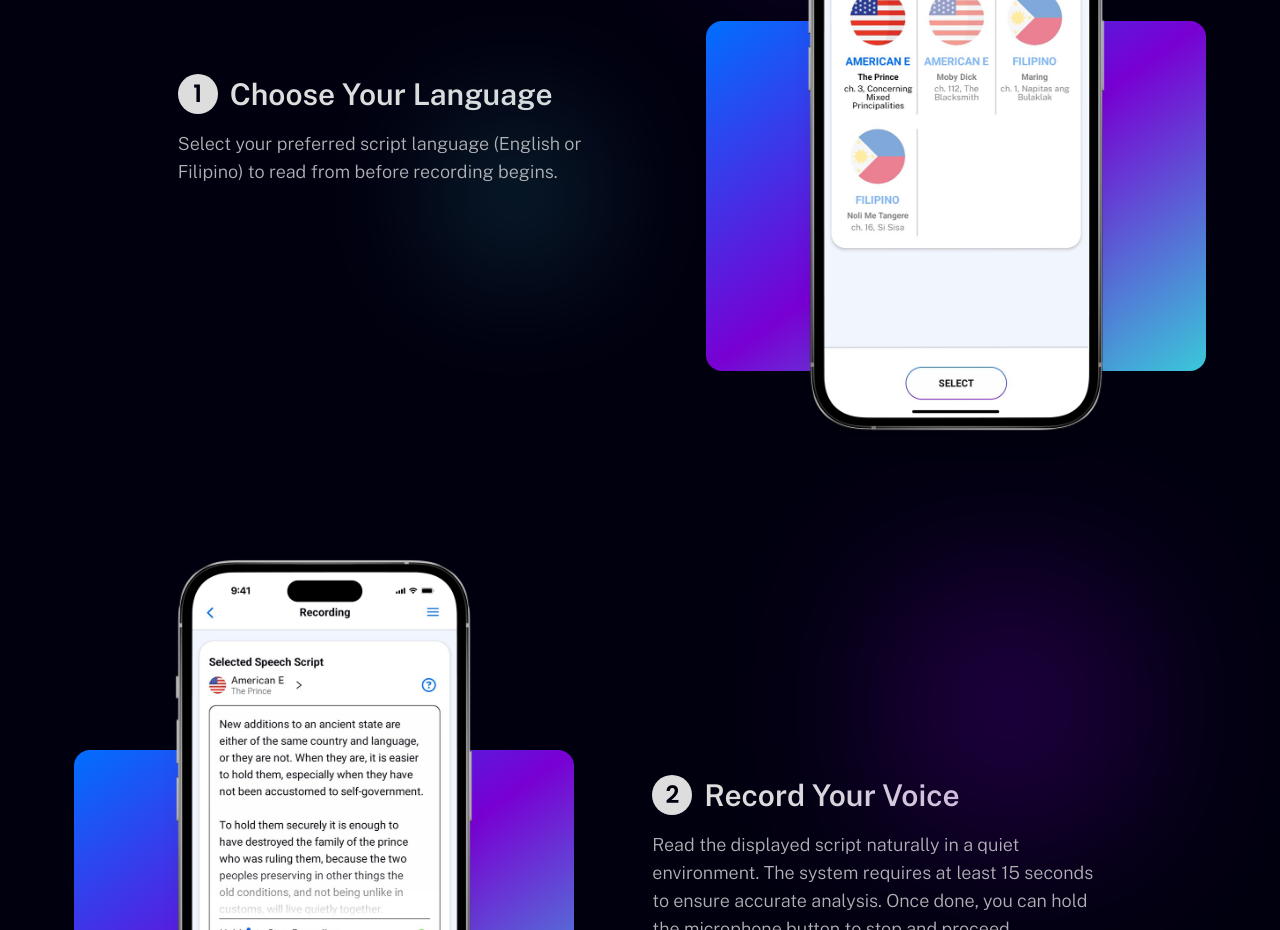
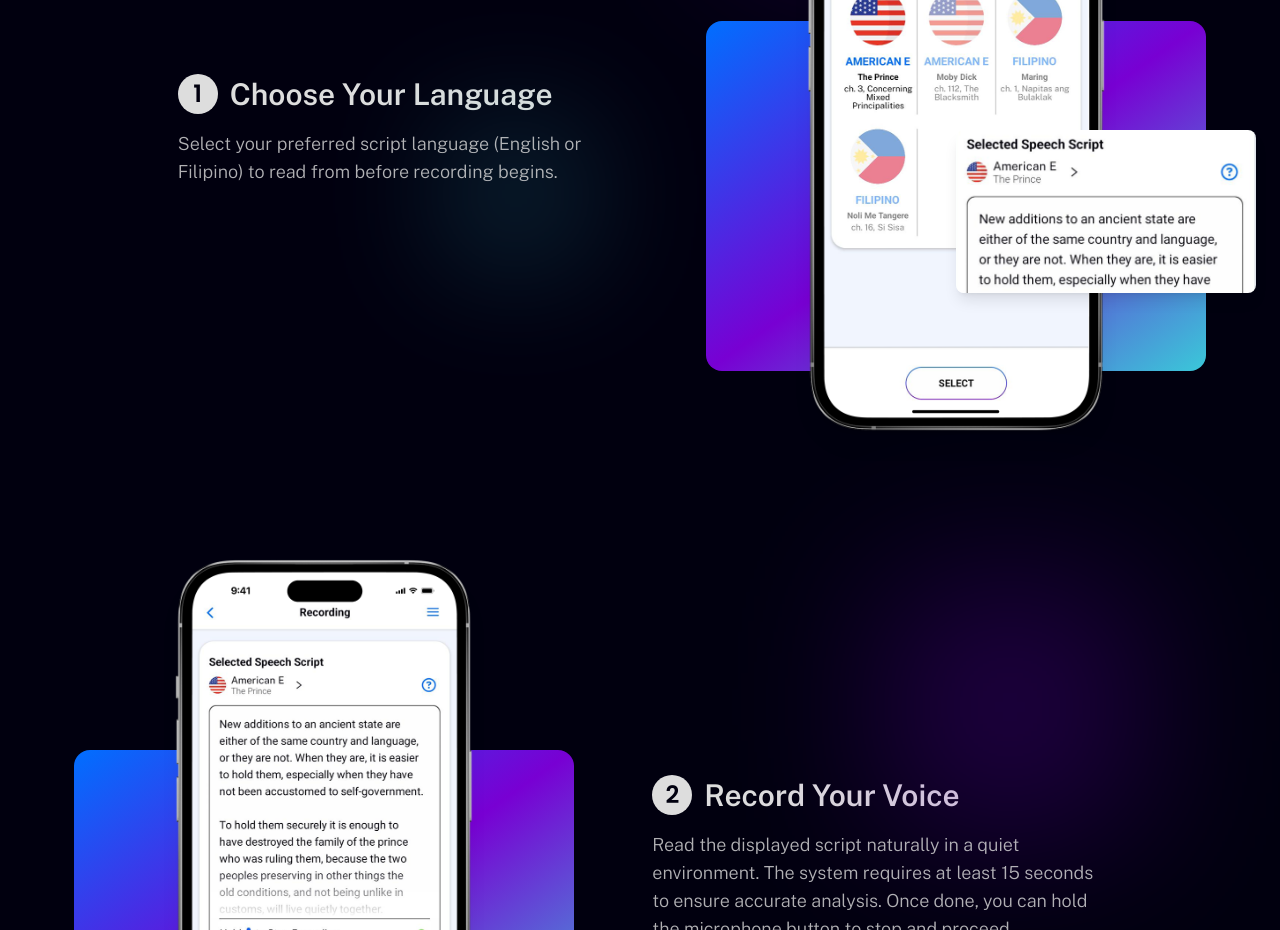
Before and after one commit to Knu09/sleepspec-landing, a React (Vite) app: page / in a window 1280 px wide. Shown: the part 2960-3890 px from the top of the page. Built offline with nearby package versions, Linux system fonts and the light colour scheme.

Commit message:
feat (HowItWorksSection): add Recording Language Selector Overlay

```diff
--- a/src/components/HowItWorksSection.tsx
+++ b/src/components/HowItWorksSection.tsx
@@ -7,6 +7,8 @@ import analysis_entry_02 from "../assets/phone_entries/sleepspec_analysis_entry_
 
 import feature_entry_01 from "../assets/phone_entries/sleepspec_feature_interface_entry_05.png";
 import feature_entry_02 from "../assets/phone_entries/sleepspec_feature_interface_entry_06.png";
+
+import recordingLangOverlay from "../assets/phone_entries/recording_overlay.png";
 
 const HowItWorksSection = () => {
     return (
@@ -60,6 +62,14 @@ const HowItWorksSection = () => {
                             </div>
                             <div className="relative flex flex-col justify-center items-center text-secondary p-4 rounded-xl gap-3 w-full md:w-6/12">
                                 <div className="relative">
+                                    {/* Recording Language Selector Overlay */}
+                                    <div className="hidden sm:flex absolute z-40 top-1/2 left-full -translate-x-1/2 -translate-y-1/6 w-full">
+                                        <img
+                                            className="rounded-lg shadow-lg"
+                                            src={recordingLangOverlay}
+                                            alt="record-lang-overlay"
+                                        />
+                                    </div>
                                     {/* Background white div */}
                                     <div className="absolute top-1/2 left-1/2 -translate-x-1/2 -translate-y-1/2 rounded-[45px] shadow-xl w-[96%] h-[97%] bg-white z-20"></div>
 
@@ -70,7 +80,6 @@ const HowItWorksSection = () => {
                                         className="relative z-30 rounded-lg max-w-[250px] lg:max-w-[300px]"
                                     />
                                 </div>
-
                                 {/* Entry backdrop */}
                                 <div className="absolute bottom-20 z-0 w-full max-w-[350px] lg:max-w-[500px] h-[280px] lg:h-[350px] bg-[linear-gradient(145deg,_theme(colors.primaryBlue)_0%,_theme(colors.primary)_50%,_theme(colors.primaryCyan)_100%)] rounded-2xl"></div>
                             </div>
```
